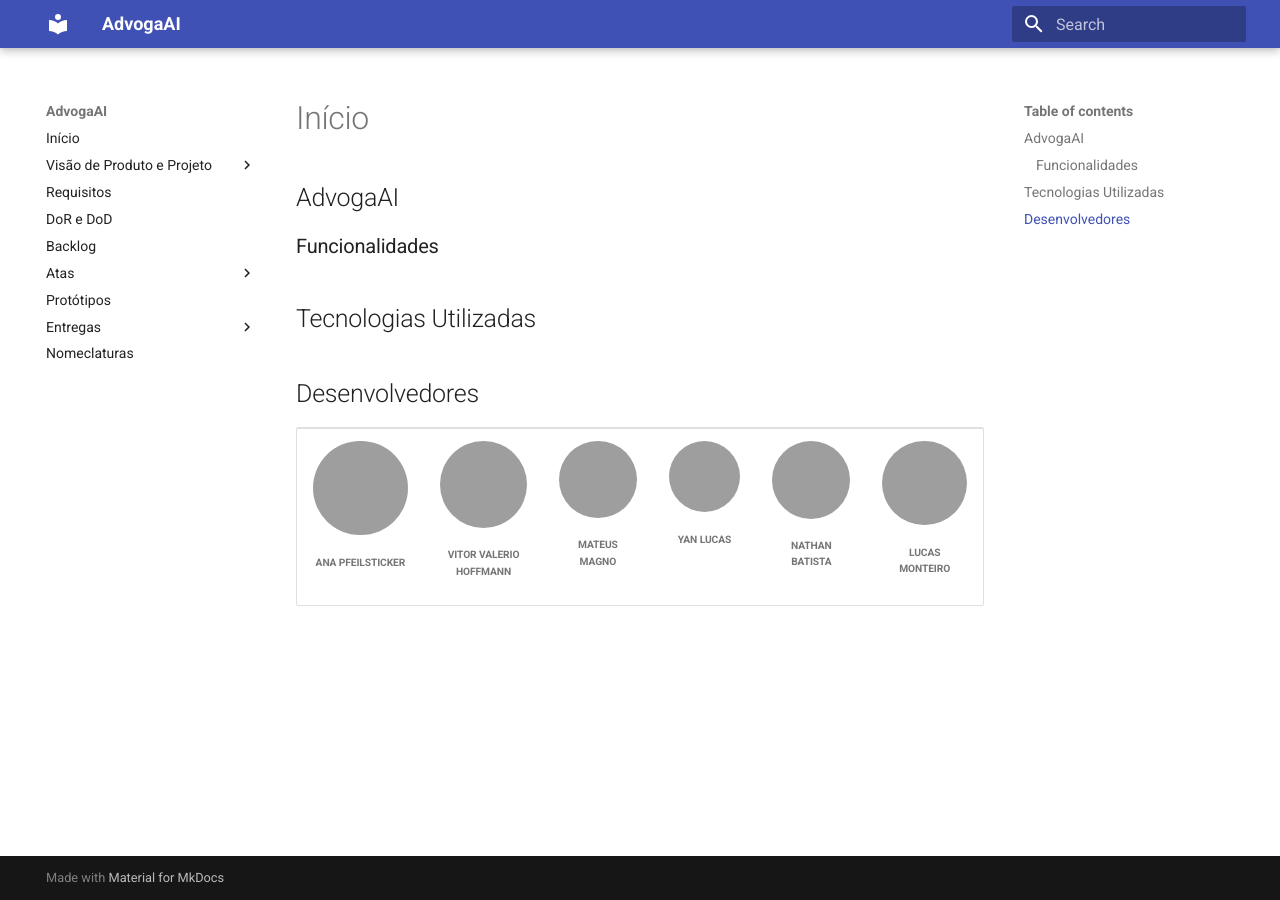
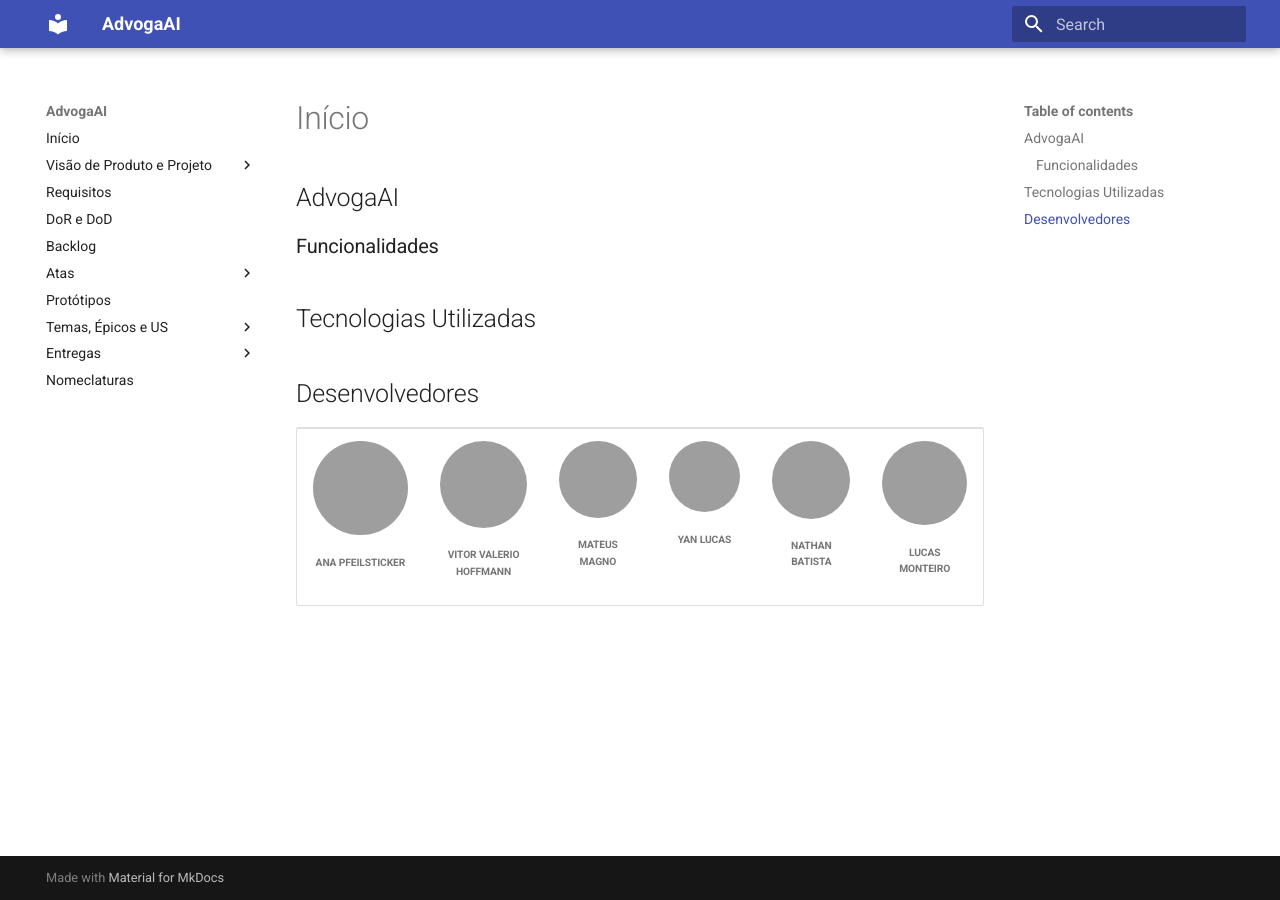
Before and after one commit to mdsreq-fga-unb/2025.1-T01-AdvogaAI, an MkDocs documentation site: the page built from docs/index.md, in a window 1280 px wide. Built offline with MkDocs 1.6.1 and Material for MkDocs 9.7.7, drawn with Linux system fonts in a browser that asks for light colours; grey boxes are pictures that could not be loaded.

Commit message:
Update mkdocs.yml

```diff
--- a/mkdocs.yml
+++ b/mkdocs.yml
@@ -18,6 +18,8 @@ nav:
       - RAD: reunioesrad.md
       - ScrumXP: reunioesXP.md
   - Protótipos: prototipos.md
+  - Temas, Épicos e US:
+    - Tema 2: tema2.md
   - Entregas:
       - Unidade 1: unidade1.md
       - Unidade 2: unidade2.md
```
